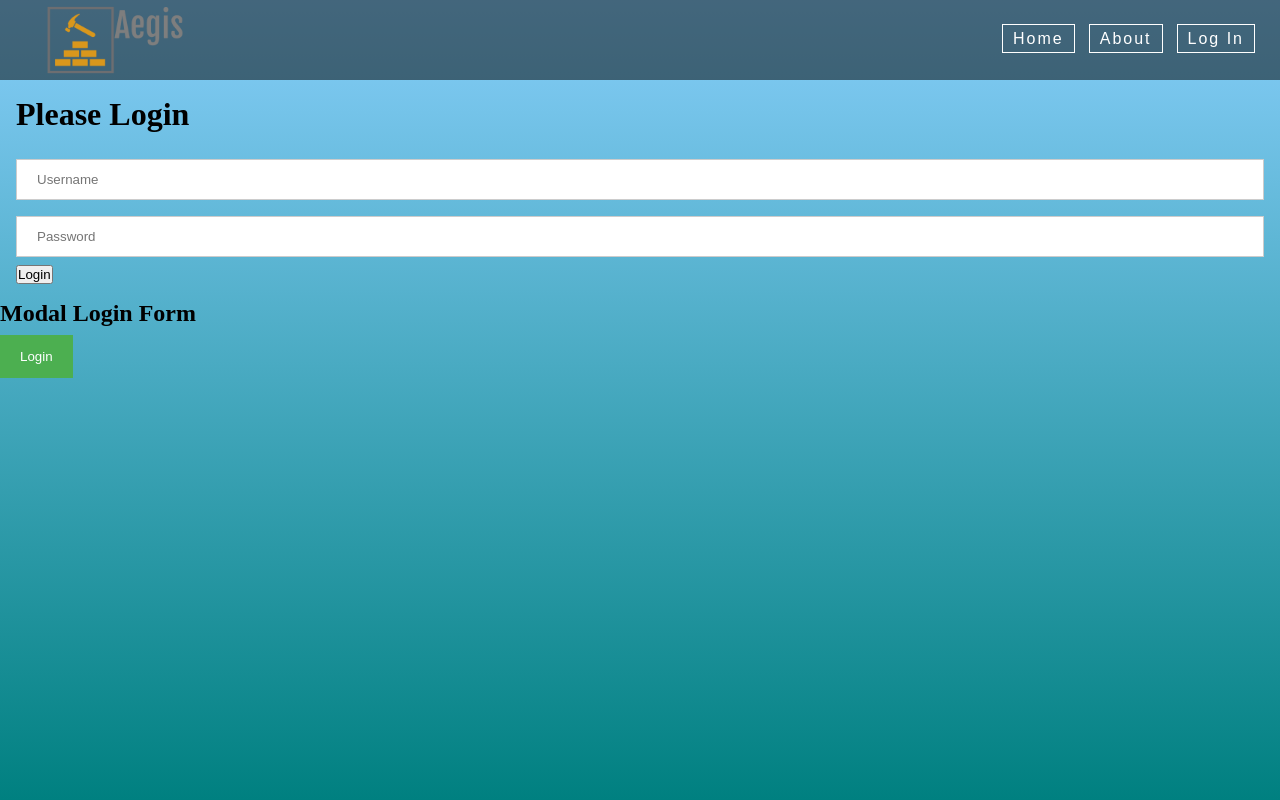
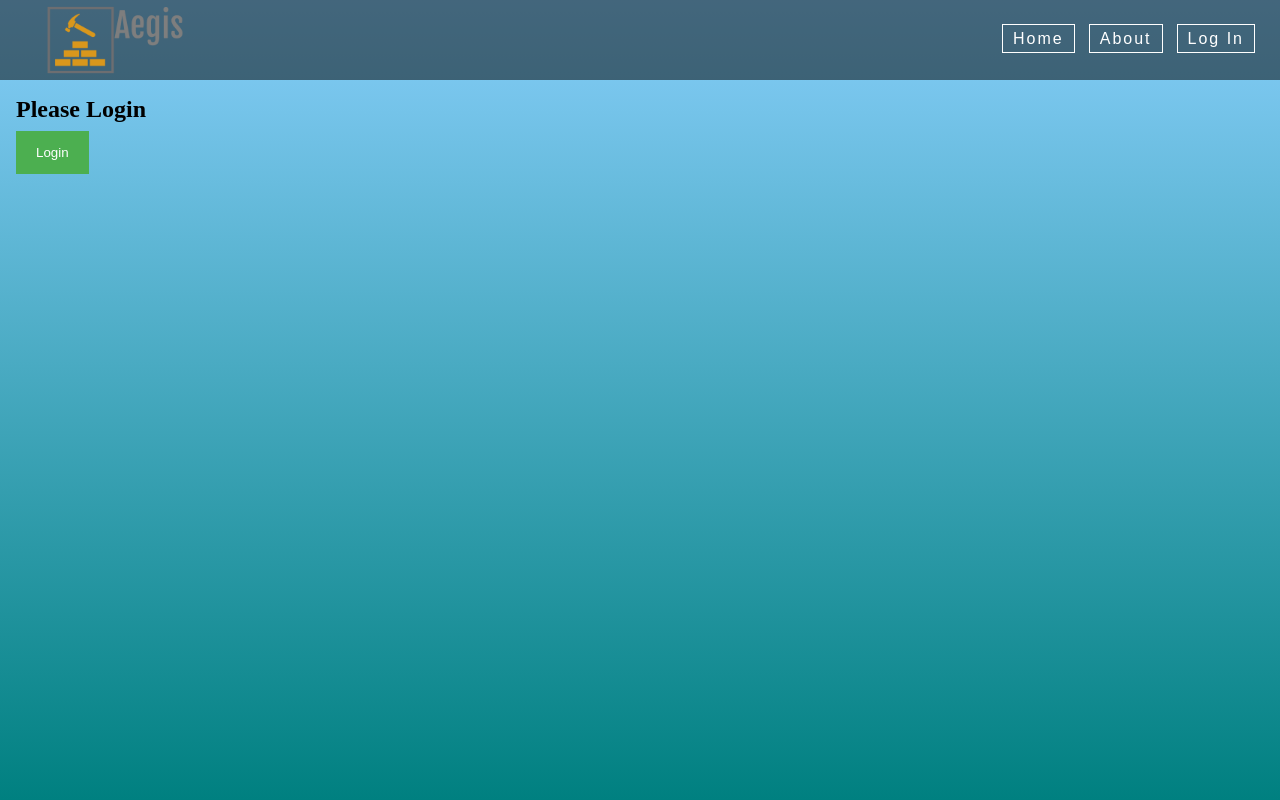
Before and after one commit to LazarRazvan/BuildWebServer, a Flask app: page /login in a window 1280 px wide. Run offline with Flask 2, Linux system fonts and the light colour scheme.

Commit message:
Login: Improve aspect and delete old login class

```diff
--- a/server.py
+++ b/server.py
@@ -52,6 +52,7 @@ def login():
     error = None
     print ("login function is called")
     if request.method == 'POST':
+        print ("Method is post %s %s" %(request.form['username'], request.form['password']))
         if request.form['username'] != 'admin' or request.form['password'] != 'admin':
             error = 'Invalid Credentials. Please try again.'
         else:
--- a/templates/login.html
+++ b/templates/login.html
@@ -15,35 +15,23 @@
 			</ul>
 		</div>
     <div class="container">
-      <h1>Please Login</h1>
-      <br>
-      <form action="" method="post">
-        <input type="text" placeholder="Username" name="username" value="{{
-          request.form.username }}">
-         <input type="password" placeholder="Password" name="password" value="{{
-          request.form.password }}">
-        <input class="btn btn-default" type="submit" value="Login">
-      </form>
-      {% if error %}
-        <p class="error"><strong>Error:</strong> {{ error }}
-      {% endif %}
-    </div>
-    <h2>Modal Login Form</h2>
-
+      <h2>Please Login</h2>
       <button onclick="document.getElementById('id01').style.display='block'" style="width:auto;">Login</button>
 
       <div id="id01" class="modal">
-      <form class="modal-content animate" action="/action_page.php" method="post">
+        <form class="modal-content animate" action="" method="post">
           <div class="imgcontainer">
             <img src="/static/images/logo.png" alt="Avatar" class="avatar">
           </div>
 
           <div class="container">
             <label for="uname"><b>Username</b></label>
-          <input type="text" placeholder="Enter Username" name="uname" required>
+            <input type="text" placeholder="Username" name="username" value="{{
+              request.form.username }}"required>
 
             <label for="psw"><b>Password</b></label>
-          <input type="password" placeholder="Enter Password" name="psw" required>
+            <input type="password" placeholder="Password" name="password" value="{{
+              request.form.password }}"required>
 
             <button type="submit">Login</button>
             <label>
```
Lines whose indentation alone changed are shown as unchanged.
